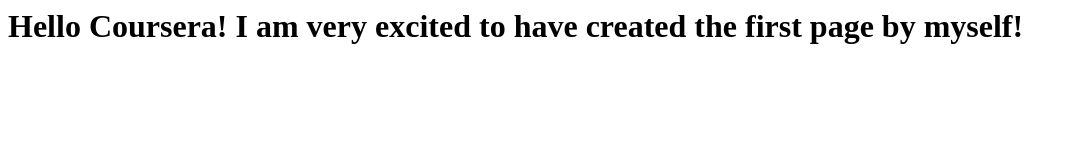
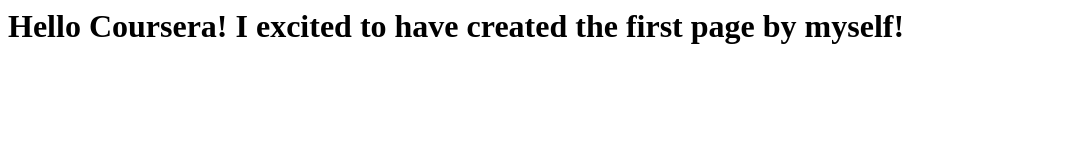
Before and after one commit to ElenaGorbatkova/test-rep, a plain HTML site: page site/index.html in a window 1280 px wide. Shown: the whole page, without its empty margins (0-1076 px from the left). Drawn offline with Linux system fonts and the light colour scheme.

Commit message:
Update index.html

```diff
--- a/site/index.html
+++ b/site/index.html
@@ -3,6 +3,6 @@
         <title>Hello Coursera!</title>
     </head>
     <body>
-        <h1>Hello Coursera! I am very excited to have created the first page by myself!</h1>
+        <h1>Hello Coursera! I excited to have created the first page by myself!</h1>
     </body>
 </html>
```
